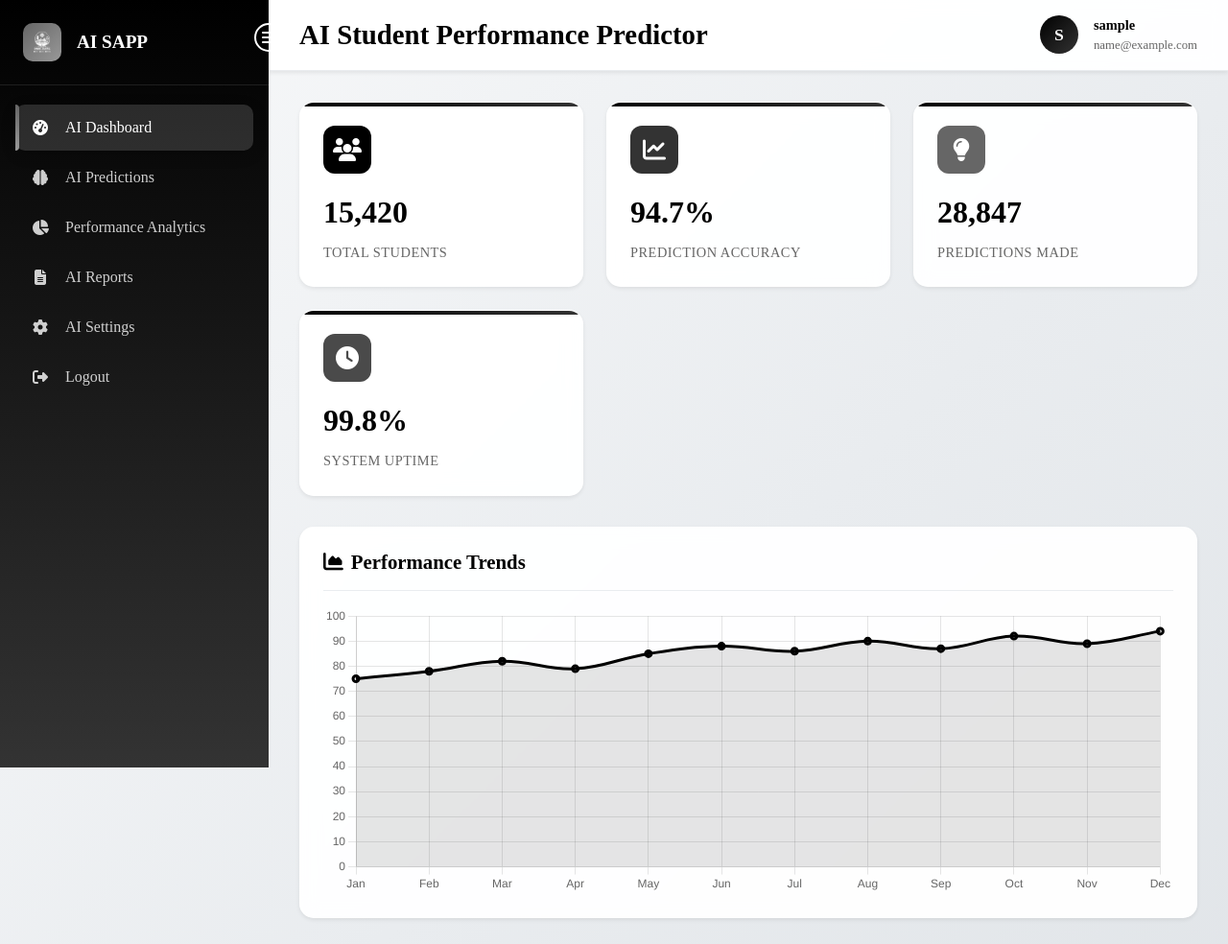
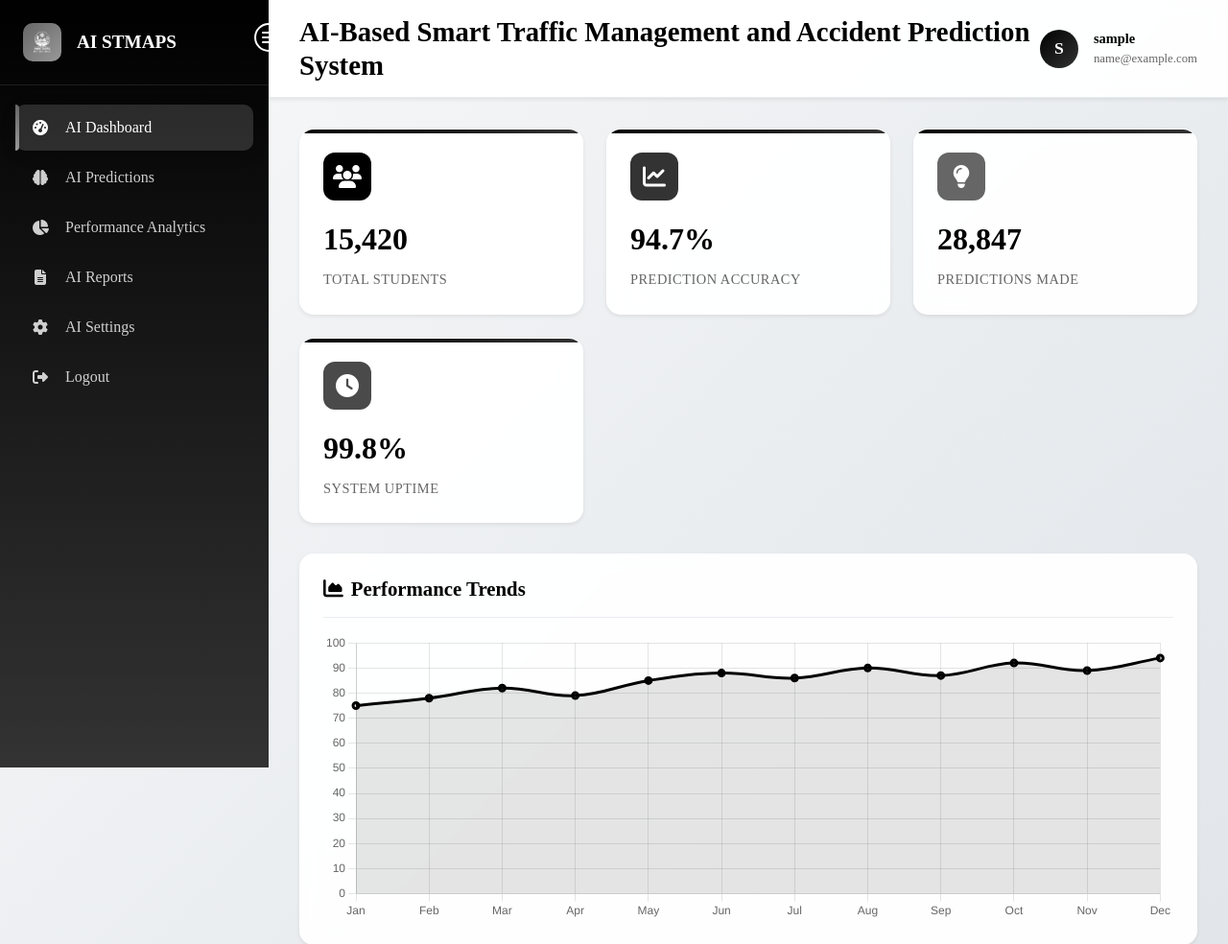
Before and after one commit to PickerIb/STMAPS_AI-Based-Smart-Traffic-Management-and-Accident-Prediction-System, a PHP site: page /AI_SAPP/dashboard.php in a window 1280 px wide. Shown: the top 984 px of the page at 96% size. Run offline with PHP 8.4, Linux system fonts and the light colour scheme; the visitor is signed in with stand-in values (Sample User, id 1); data comes from the database, SQL or seed files in the repository; data that the repository does not hold is empty; some libraries are stand-ins or nearby versions; some web fonts are replaced.

Commit message:
Changes made on dashboard

```diff
--- a/dashboard.php
+++ b/dashboard.php
@@ -581,9 +581,9 @@ $user_email = $_SESSION['user_email'] ?? 'authority@example.com';
     <div class="sidebar" id="sidebar">
         <div class="sidebar-header">
             <div class="sidebar-logo">
-                <img src="logo1.png" alt="AI SAPP Logo">
+                <img src="logo1.png" alt="AI STMAPS Logo">
             </div>
-            <div class="sidebar-title">AI SAPP</div>
+            <div class="sidebar-title">AI STMAPS</div>
         </div>
 
         <div class="sidebar-toggle" id="sidebarToggle">
@@ -634,7 +634,7 @@ $user_email = $_SESSION['user_email'] ?? 'authority@example.com';
     <div class="main-content" id="mainContent">
         <!-- Top Bar -->
         <div class="top-bar">
-            <h1 class="page-title" id="pageTitle">AI Student Performance Predictor</h1>
+            <h1 class="page-title" id="pageTitle">AI-Based Smart Traffic Management and Accident Prediction System</h1>
             <div class="user-menu">
                 <div class="user-avatar">
                     <?php echo strtoupper(substr($user_name, 0, 1)); ?>
@@ -864,13 +864,13 @@ $user_email = $_SESSION['user_email'] ?? 'authority@example.com';
 
                 // Update page title
                 const titles = {
-                    'dashboard': 'AI Student Performance Predictor',
+                    'dashboard': 'AI-Based Smart Traffic Management and Accident Prediction System',
                     'predictions': 'Performance Predictions',
                     'analytics': 'Analytics Dashboard',
                     'reports': 'Reports & Analytics',
                     'settings': 'System Settings'
                 };
-                $('#pageTitle').text(titles[section] || 'AI Student Performance Predictor');
+                $('#pageTitle').text(titles[section] || 'AI-Based Smart Traffic Management and Accident Prediction System');
 
                 // Show/hide sections
                 $('.content-section').hide();
```
